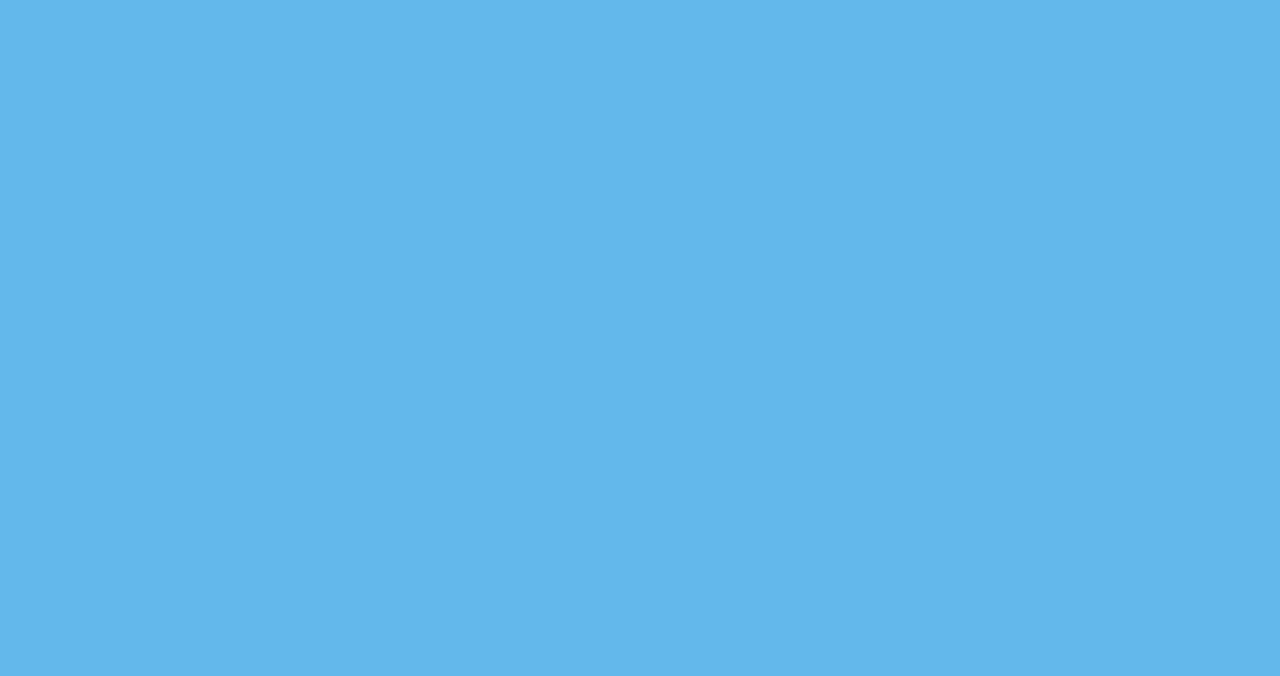
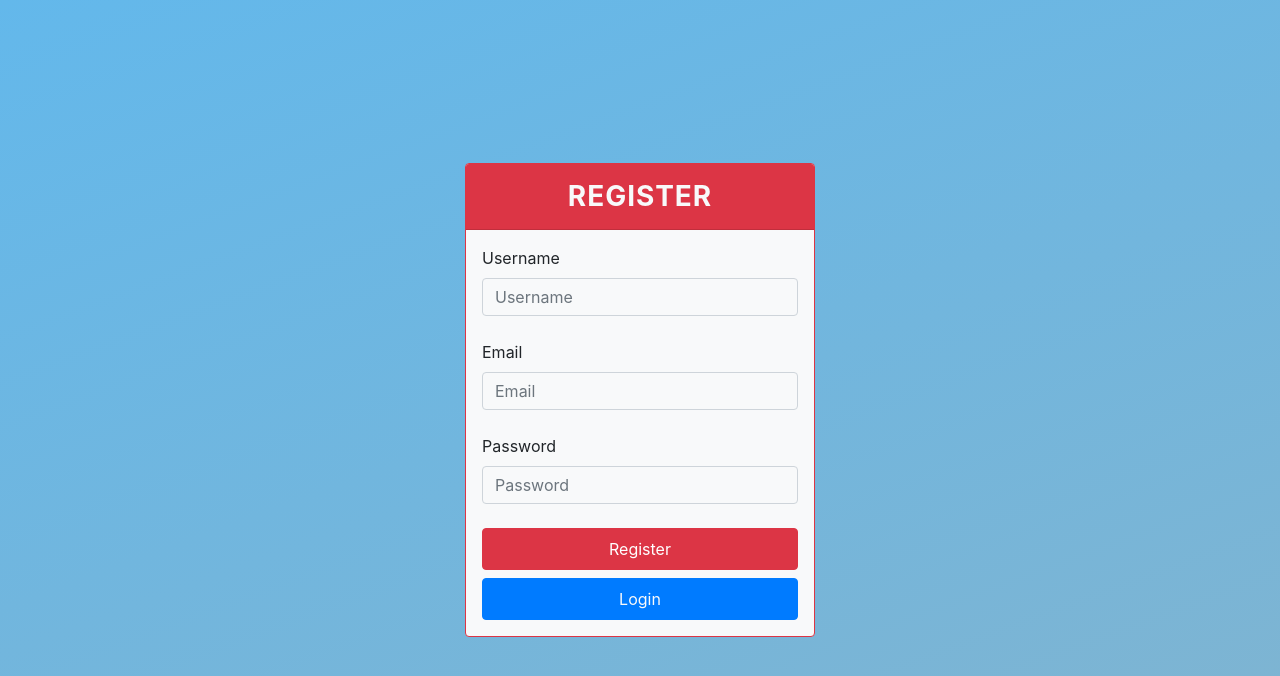
Before and after one commit to LuciaBeron/Challenge-JS, a React (Create React App) app in the folder client/: page /register in a window 1280 px wide. Shown: the top 676 px of the page. Built offline with nearby package versions, Linux system fonts and the light colour scheme.

Commit message:
Register page

```diff
--- a/client/src/Routes.js
+++ b/client/src/Routes.js
@@ -2,6 +2,7 @@ import React from "react";
 import { BrowserRouter, Switch, Route, Redirect } from "react-router-dom";
 
 import Login from './components/auth/Login';
+import Register from './components/auth/Register';
 
 const Routes = () => {
     return (
@@ -10,6 +11,11 @@ const Routes = () => {
           <Route exact path="/">
               <Login />
           </Route>
+
+          <Route exact path="/register">
+            <Register />
+          </Route>
+
         </Switch>
       </BrowserRouter>
     );
--- a/client/src/components/auth/Login.js
+++ b/client/src/components/auth/Login.js
@@ -41,9 +41,9 @@ export default function Login() {
                                 <button type="submit" className="btn btn-primary col-5">Sign in</button>
 
 
-                                <button type="submit" className="btn btn-danger col-5">
+                                <div className="btn btn-danger col-5">
                                     <Link to="/register" className="text-light" style={{textDecoration:'none'}}>Register</Link>
-                                </button>
+                                </div>
 
                             </div>
                         </div>
--- /dev/null
+++ b/client/src/components/auth/Register.css
@@ -0,0 +1,11 @@
+body {
+    background: #e53935;  /* fallback for old browsers */
+    background: -webkit-linear-gradient(to right, #e35d5b, #e93e3b);  /* Chrome 10-25, Safari 5.1-6 */
+    background: linear-gradient(to right, #e35d5b, #e04947); /* W3C, IE 10+/ Edge, Firefox 16+, Chrome 26+, Opera 12+, Safari 7+ */
+
+}
+
+.card-header {
+    letter-spacing: 1px;
+    font-weight: bold;
+}
--- a/client/src/components/auth/Register.js
+++ b/client/src/components/auth/Register.js
@@ -0,0 +1,73 @@
+import React, { useState } from 'react';
+import { BrowserRouter as Router, Link} from "react-router-dom";
+import 'bootstrap/dist/css/bootstrap.min.css';
+
+
+export default function Register() {
+
+    const [login, updateRegister] = useState({
+        username: '',
+        password: '',
+        email: ''
+    })
+
+    const updateState = e => {
+        updateRegister(
+            {
+                ...login,
+                [e.target.name]: e.target.value
+            }
+        )
+    }
+
+    const [error, setError] = useState(false);
+
+    const validateForm = e => {
+        const { username, password, email } = login;
+        if (username == '' || password == '' || email == '') {
+            e.preventDefault();
+            setError(true);
+        }
+    }
+
+    return (
+
+        <div className="container">
+            <section className="row d-flex justify-content-md-center align-items-center vh-100">
+                <section className="col-xl-4 col-md-6 col-sm-12">
+                    <form onSubmit={validateForm} className="border border-danger rounded bg-light">
+                        <div className="card-header bg-danger text-light text-center mb-3 p-3 h3">
+                            REGISTER
+                        </div>
+                        <div className="m-3">
+                            <div className="form-group mb-4">
+                                <label htmlFor="username" className="form-label">Username</label>
+                                <input onChange={updateState} name="username" className="form-control bg-light" placeholder="Username"></input>
+                            </div>
+                            <div className="form-group mb-4">
+                                <label htmlFor="email" className="form-label">Email</label>
+                                <input onChange={updateState} name="email" className="form-control bg-light" placeholder="Email"></input>
+                            </div>
+                            <div className="form-group mb-4">
+                                <label htmlFor="password" className="form-label">Password</label>
+                                <input onChange={updateState} name="password" className="form-control bg-light" type="password" placeholder="Password"></input>
+                            </div>
+
+                            {error && <div className="alert alert-danger" role="alert">
+                                All fields must be filled.</div>}
+
+                                <button className="btn btn-danger col-12 p-2 mb-2">Register</button>
+                                <div className="btn btn-primary col-12 p-2">
+                                    <Link to="/" className="text-light" style={{textDecoration:'none'}}>Login</Link>
+                                </div>
+                        </div>
+
+                    </form>
+                </section>
+            </section>
+        </div>
+
+
+
+    );
+}
```
